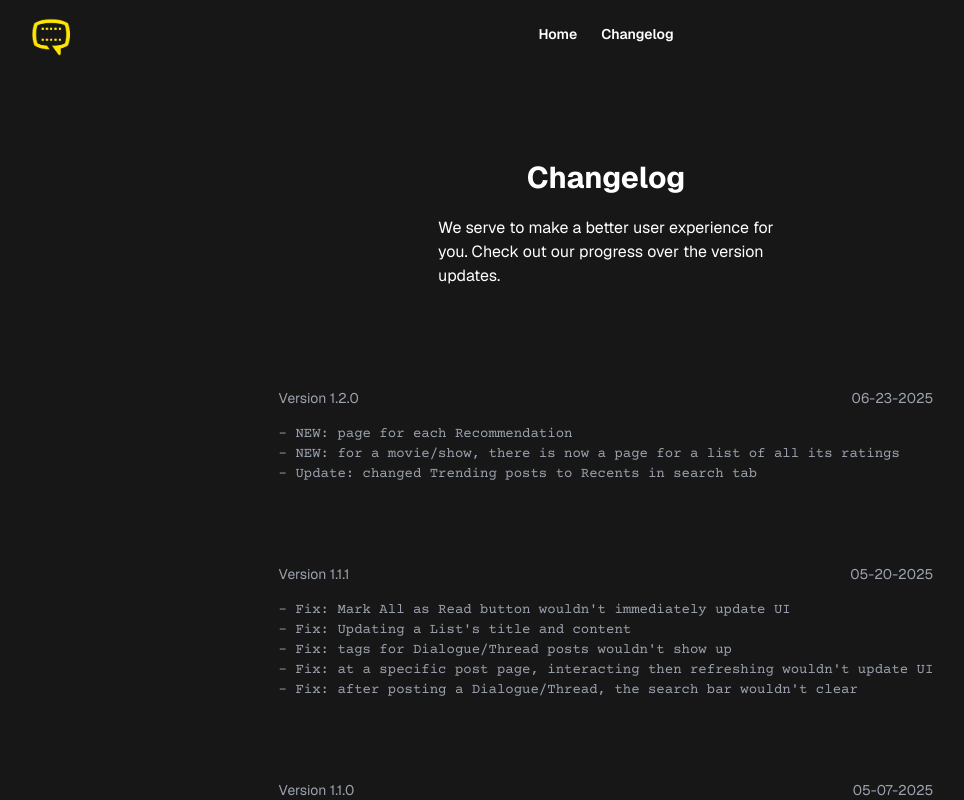
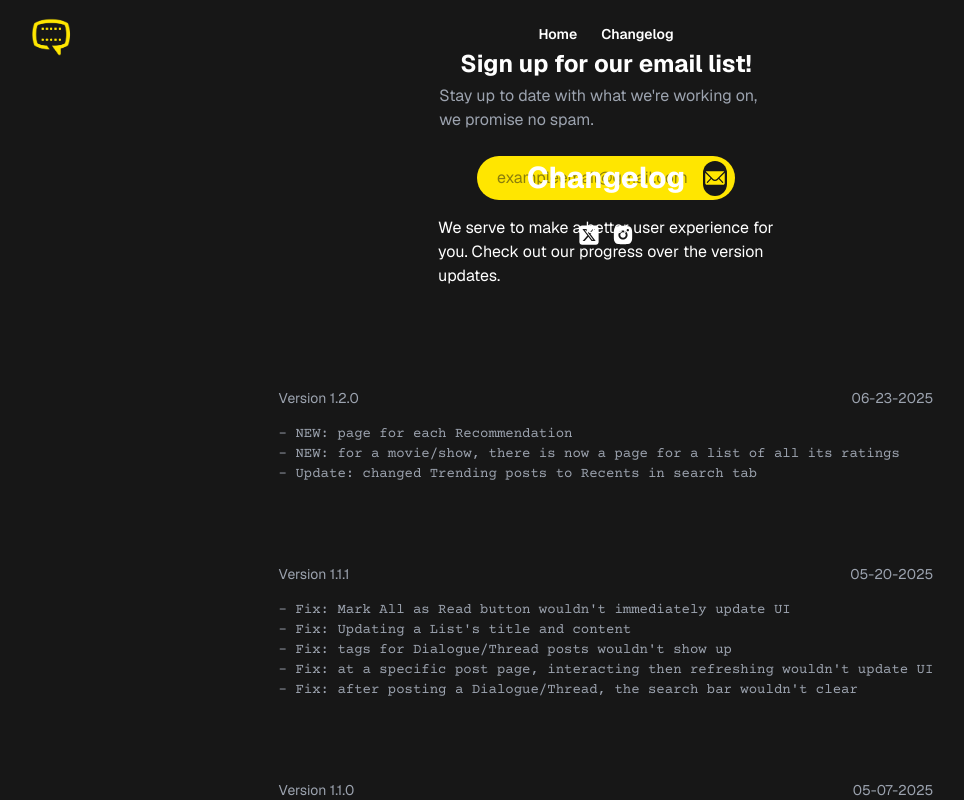
Before and after one commit to fadestocodes/Bingeable-web, a Next.js app: page /changelog in a window 1280 px wide. Shown: the top 800 px of the page, without its empty margins (34-998 px from the left). Built offline with nearby package versions, Linux system fonts and the light colour scheme.

Commit message:
Build Footer component

```diff
--- a/app/layout.tsx
+++ b/app/layout.tsx
@@ -3,6 +3,7 @@ import { Geist, Geist_Mono, Courier_Prime } from "next/font/google";
 import "./globals.css";
 import Navbar from "@/components/Navbar";
 import { colors } from "@/constants/Colors";
+import Footer from "@/components/Footer";
 
 const geistSans = Geist({
   variable: "--font-geist-sans",
@@ -39,7 +40,8 @@ export default function RootLayout({
       <header className="z-50 pt-6 absolute w-full">
         <Navbar />
       </header>
-        {children}
+      {children}
+        <Footer />
       </body>
     </html>
   );
--- /dev/null
+++ b/app/lib/api/email.ts
@@ -0,0 +1,18 @@
+import { domain } from "../serverEndpoint"
+
+
+export const signUpEmailList = async (email: string) => {
+    try {
+        const response = await fetch(`${domain}/email/signup`, {
+            method : 'POST',
+            headers : {
+                'Content-type' : 'application/json'
+            },
+            body: JSON.stringify({email})
+        })
+        const data = await response.json()
+        return data
+    } catch (err){
+        console.log(err)
+    }
+}
--- a/app/page.tsx
+++ b/app/page.tsx
@@ -19,7 +19,7 @@ export default async function Home() {
 
   return (
     // <div className="grid grid-rows-[20px_1fr_20px] items-center justify-items-center min-h-screen p-2 pb-20 gap-16 sm:p-20 font-[family-name:var(--font-geist-sans)]">
-    <div className="w-full h-full pb-8  bg-[#171717]">
+    <div className="w-full h-full   bg-[#171717]">
 
       <main className="flex flex-col gap-[32px] relative  w-full h-full row-start-2 items-center sm:items-start bg-[#171717]">
         <div
@@ -128,7 +128,7 @@ export default async function Home() {
               </div>
           </section>
 
-        <section className="z-20 pt-30 pb-20 w-full gap-20 relative flex flex-col justify-center items-center">
+        <section className="z-20 pt-30   w-full gap-20 relative flex flex-col justify-center items-center">
             <div
               className="absolute top-0 left-0 w-full h-full  "
               style={{
--- a/app/types.ts
+++ b/app/types.ts
@@ -20,3 +20,5 @@ export type Changelog = {
     releaseDate : string,
     changes : string[]
 }
+
+export type
--- /dev/null
+++ b/components/Footer.tsx
@@ -0,0 +1,69 @@
+'use client'
+
+import { signUpEmailList } from '@/app/lib/api/email'
+import { colors } from '@/constants/Colors';
+import React, {useState} from 'react'
+import { IoIosMail } from "react-icons/io";
+import { RiInstagramFill } from "react-icons/ri";
+import { FaSquareXTwitter } from "react-icons/fa6";
+
+const twitterUrl = 'https://www.x.com/bingeableapp'
+const igUrl = 'https://www.instagram.com/bingeableapp'
+
+
+const Footer = () => {
+    const [ input, setInput ] = useState('')
+
+    const handleInput = (e) => {
+        setInput(e.target.value)
+    }
+
+    const handleSubmit = (e) => {
+        e.preventDefault()
+        console.log("SUBMITTING")
+
+        signUpEmailList(input)
+
+
+    }
+
+    const handleClick = (source: string) => {
+        if (source === 'twitter'){
+            window.open(twitterUrl, '_blank');
+        } else if (source === 'instagram'){
+            window.open(igUrl, '_blank');
+        }
+    }
+
+
+  return (
+    <div className='w-full py-12 relative flex flex-col  justify-center items-center' >
+        <form onSubmit={handleSubmit} className='flex flex-col gap-5 justify-center items-center' >
+            <div className='gap-1 flex flex-col justify-center items-center w-full' >
+                <label htmlFor="email" className='text-2xl text-white font-bold text-center'>Sign up for our email list!</label>
+                <p className='w-[70%] ' style={{color:colors.mainGray}}>Stay up to date with what we're working on, we promise no spam.</p>
+            </div>
+            <div className='relative  flex border-4 justify-center items-center' >
+                <input onChange={handleInput} type="email"  placeholder='exampleemail@gmail.com' name='email' value={input} className='w-[350]  justify-self-center'
+                style={{paddingLeft:20, paddingRight:20, paddingTop:10, paddingBottom:10,backgroundColor:colors.secondary, borderRadius:30}}/>
+                <div className='cursor-pointer absolute flex justify-center items-center right-2 rounded-full
+                 w-[60] h-[35px]' style={{backgroundColor:colors.primary}}>
+                    <button type='submit' className='cursor-pointer  ' ><IoIosMail size={24} color={colors.secondary} /></button>
+                </div>
+            </div>
+        </form>
+        <div className='flex flex-row gap-3 pt-5'>
+            <div className='cursor-pointer' onClick={()=>handleClick('twitter')}>
+                <FaSquareXTwitter size={22} color={'white'}/>
+
+            </div>
+            <div className='cursor-pointer' onClick={()=>handleClick('instagram')}>
+                <RiInstagramFill size={22} color={'white'}/>
+
+            </div>
+        </div>
+    </div>
+  )
+}
+
+export default Footer
```
Also changed, not shown: app/lib/api/user.ts (line endings or trailing spaces).
